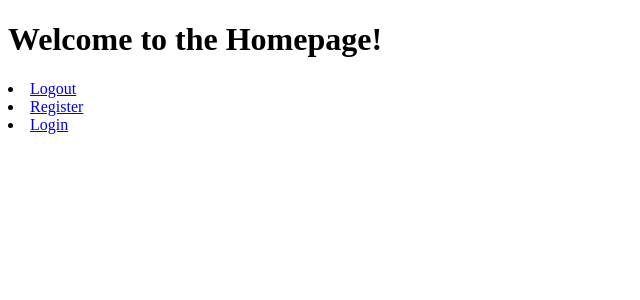
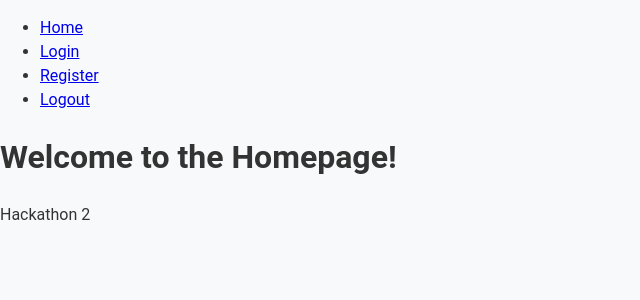
Before and after one commit to Georgeburn94/streakly, a Django app: template streakly/templates/home.html in a window 1280 px wide. Shown: the top 300 px of the page, without its empty margins (0-640 px from the left). Run offline with Django 4.2, Linux system fonts and the light colour scheme; the template is opened without the code that fills it, so the values that code supplies are empty; parts of the project's set-up code (start-up, migrations or seed data) failed here and were passed over.

Commit message:
add: staticfiles, base.html and styles.css

```diff
--- a/config/settings.py
+++ b/config/settings.py
@@ -133,6 +133,9 @@ USE_TZ = True
 # https://docs.djangoproject.com/en/4.2/howto/static-files/
 
 STATIC_URL = 'static/'
+STATICFILES_DIRS = [
+    BASE_DIR / 'static',
+]
 
 # Default primary key field type
 # https://docs.djangoproject.com/en/4.2/ref/settings/#default-auto-field
--- /dev/null
+++ b/static/css/styles.css
@@ -0,0 +1,10 @@
+body {
+    font-family: 'Roboto', sans-serif;
+    font-size: 16px;
+    line-height: 1.5;
+    color: #333;
+    background-color: #f8f9fa;
+    margin: 0;
+    padding: 0;
+    box-sizing: border-box;
+}
--- /dev/null
+++ b/streakly/templates/base.html
@@ -0,0 +1,33 @@
+{% load static %}
+
+<!DOCTYPE html>
+<html lang="en">
+
+<head>
+    <meta charset="UTF-8">
+    <meta name="viewport" content="width=device-width, initial-scale=1.0">
+    <title>{% block title %}My Website{% endblock %}</title>
+    <link rel="stylesheet" href="{% static 'css/styles.css' %}">
+</head>
+
+<body>
+    <header>
+        <nav>
+            <ul>
+                <li><a href="{% url 'home' %}">Home</a></li>
+                <li><a href="{% url 'account_login' %}">Login</a></li>
+                <li><a href="{% url 'account_signup' %}">Register</a></li>
+                <li><a href="{% url 'account_logout' %}">Logout</a></li>
+            </ul>
+        </nav>
+    </header>
+    <main>
+        {% block content %}
+        {% endblock %}
+    </main>
+    <footer>
+        <p>Hackathon 2</p>
+    </footer>
+</body>
+
+</html>
--- a/streakly/templates/home.html
+++ b/streakly/templates/home.html
@@ -1,6 +1,15 @@
+{% extends 'base.html' %}
+
 {% url 'account_login' as login_url %}
 {% url 'account_signup' as signup_url %}
 {% url 'account_logout' as logout_url %}
+
+
+
+{% block title %}Home{% endblock %}
+
+{% block content %}
+
 
 <!DOCTYPE html>
 <html>
@@ -9,16 +18,7 @@
 </head>
 <body>
     <h1>Welcome to the Homepage!</h1>
-
-    <li class="nav-item">
-        <a class="nav-link {% if request.path == logout_url %}active{% endif %}" aria-current="page" href="{% url 'account_logout' %}">Logout</a>
-    </li>
-    <li class="nav-item">
-        <a class="nav-link {% if request.path == signup_url %}active{% endif %}" aria-current="page"
-            href="{% url 'account_signup' %}">Register</a>
-    </li>
-    <li class="nav-item">
-        <a class="nav-link {% if request.path == login_url %}active{% endif %}" aria-current="page" href="{% url 'account_login' %}">Login</a>
-    </li>
 </body>
 </html>
+
+{% endblock %}
```
